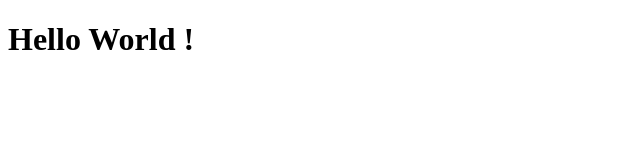
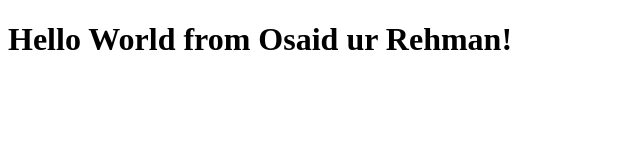
Before and after one commit to Osaid7891/Bootcamp2020sample, a plain HTML site: page index.html in a window 1280 px wide. Shown: the whole page, without its empty margins (0-640 px from the left). Drawn offline with Linux system fonts and the light colour scheme.

Commit message:
Update index.html

```diff
--- a/index.html
+++ b/index.html
@@ -6,6 +6,6 @@
     <title>Document</title>
 </head>
 <body>
-    <h1>Hello World !</h1>
+    <h1>Hello World from Osaid ur Rehman!</h1>
 </body>
 </html>
```
